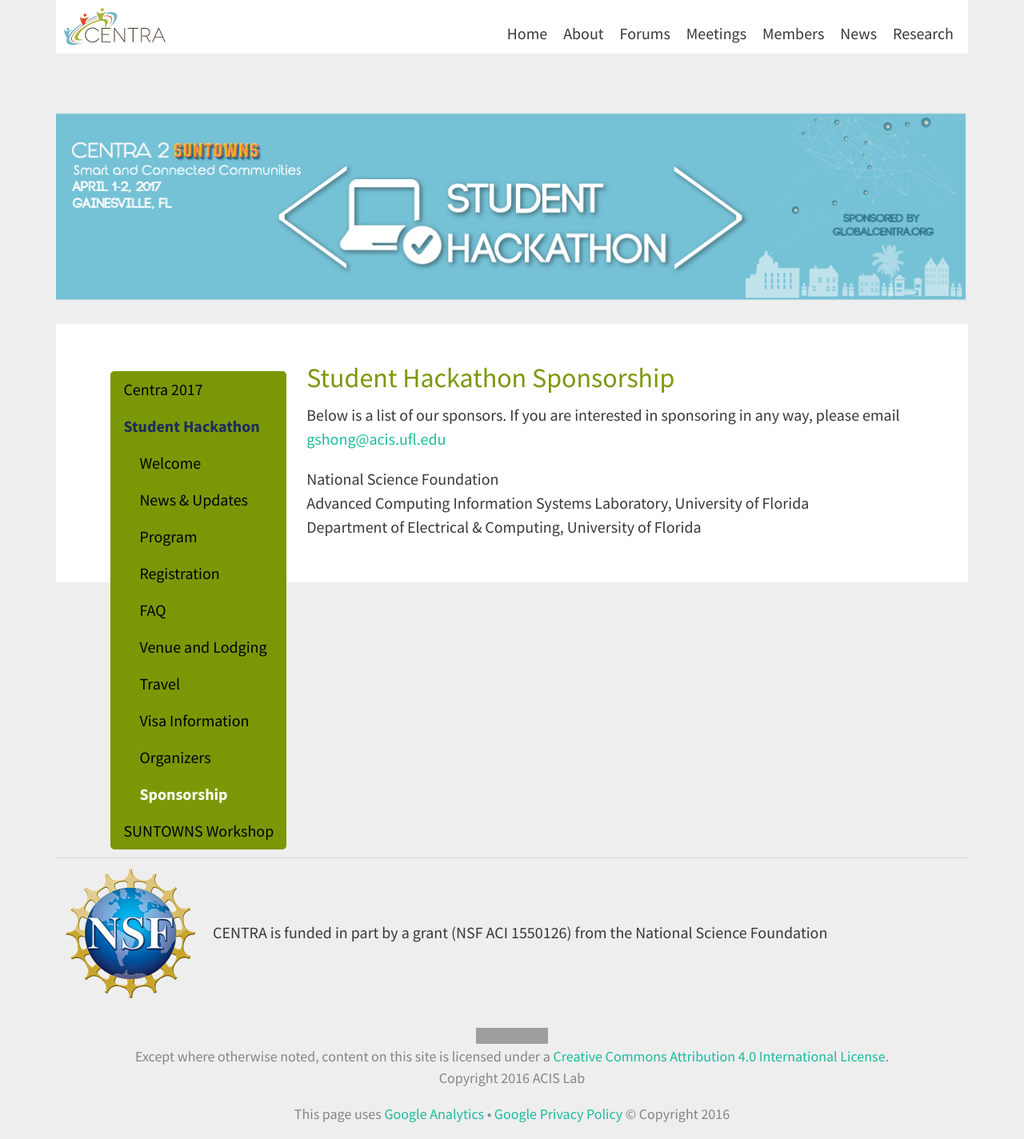
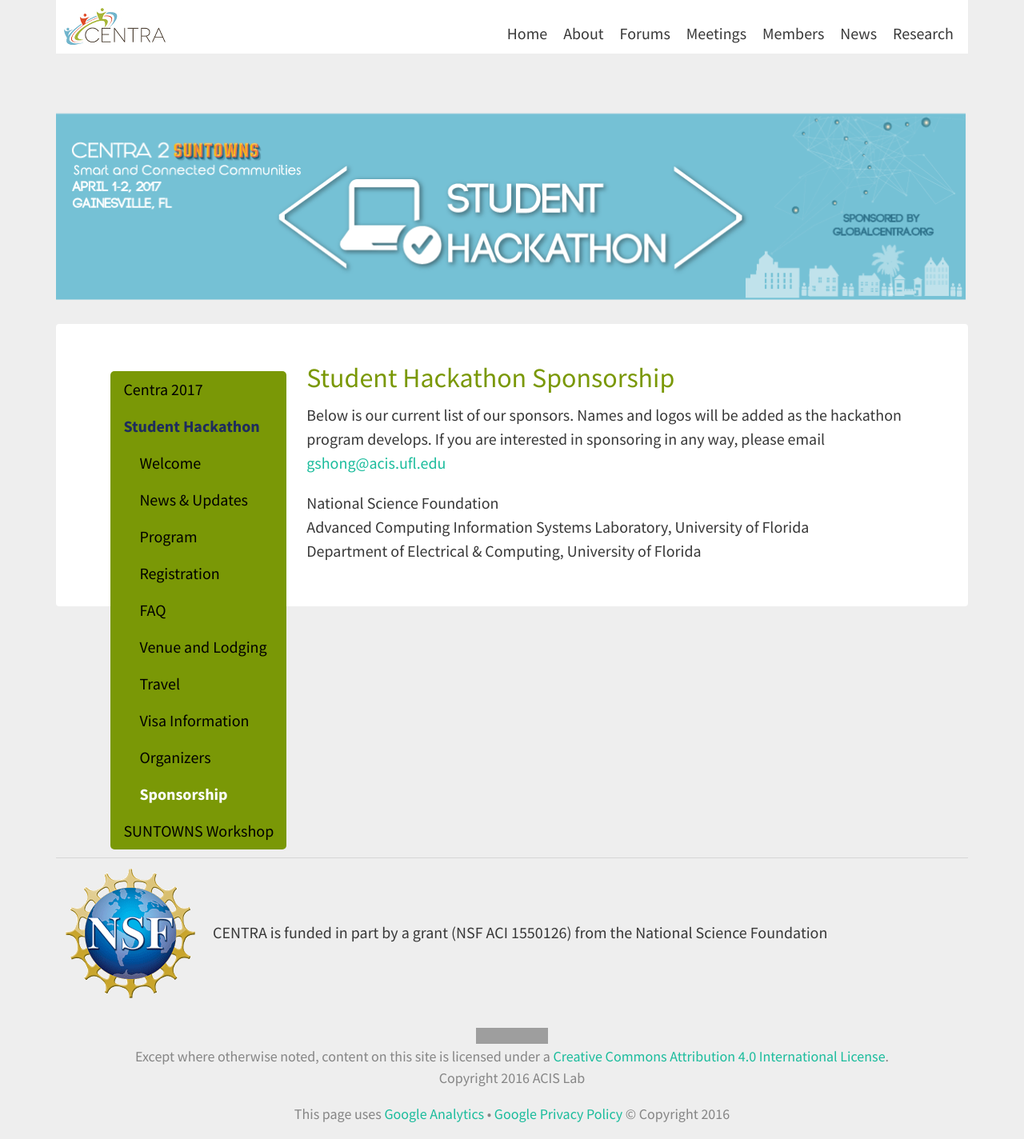
Before and after one commit to hmchou56/centra8, a Jekyll site: the page built from hackathon2017/sponsorship.md, in a window 1280 px wide. Shown: the whole page at 80% size. Built offline with Jekyll 4.4.1, drawn with Linux system fonts in a browser that asks for light colours; nearby versions of some CDN libraries; grey boxes are pictures that could not be loaded.

Commit message:
edited verbiage in the first sentence

```diff
--- a/hackathon2017/sponsorship.md
+++ b/hackathon2017/sponsorship.md
@@ -9,8 +9,7 @@
 
 ## Student Hackathon Sponsorship
 
-Below is a list of our sponsors. If you are interested in sponsoring in any way, please
-email [gshong@acis.ufl.edu](mailto://gshong@acis.ufl.edu)
+Below is our current list of our sponsors. Names and logos will be added as the hackathon program develops. If you are interested in sponsoring in any way, please email [gshong@acis.ufl.edu](mailto://gshong@acis.ufl.edu)
 
 National Science Foundation <br />
 Advanced Computing Information Systems Laboratory, University of Florida <br />
```
